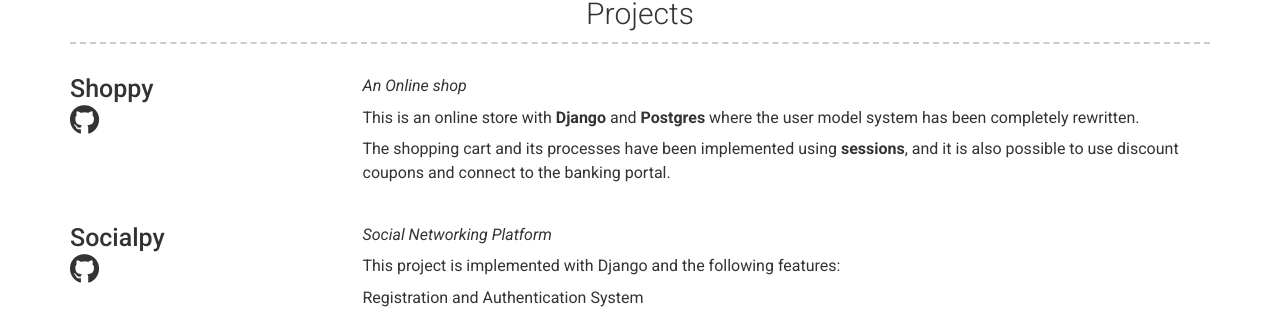
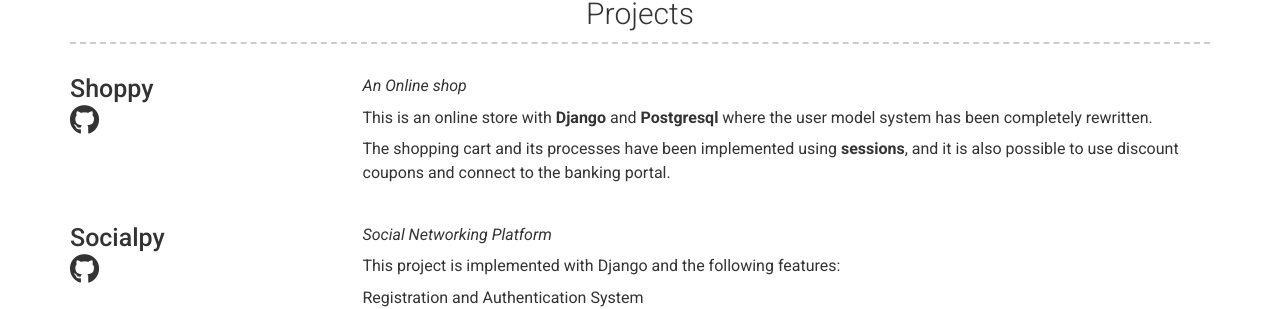
Before and after one commit to mohsenhsz/mohsenhsz.github.io, a Jekyll site: the page built from index.md, in a window 1280 px wide. Shown: the part 1083-1392 px from the top of the page. Built offline with Jekyll 4.4.1, drawn with Linux system fonts in a browser that asks for light colours; nearby versions of some CDN libraries.

Commit message:
Update projects.yml

```diff
--- a/_data/projects.yml
+++ b/_data/projects.yml
@@ -5,7 +5,7 @@
   quote: >
    An Online shop
   description: |
-    This is an online store with **Django** and **Postgres** where the user model system has been completely rewritten.
+    This is an online store with **Django** and **Postgresql** where the user model system has been completely rewritten.
 
 
     The shopping cart and its processes have been implemented using **sessions**, and it is also possible to use discount coupons and connect to the banking portal.
```
